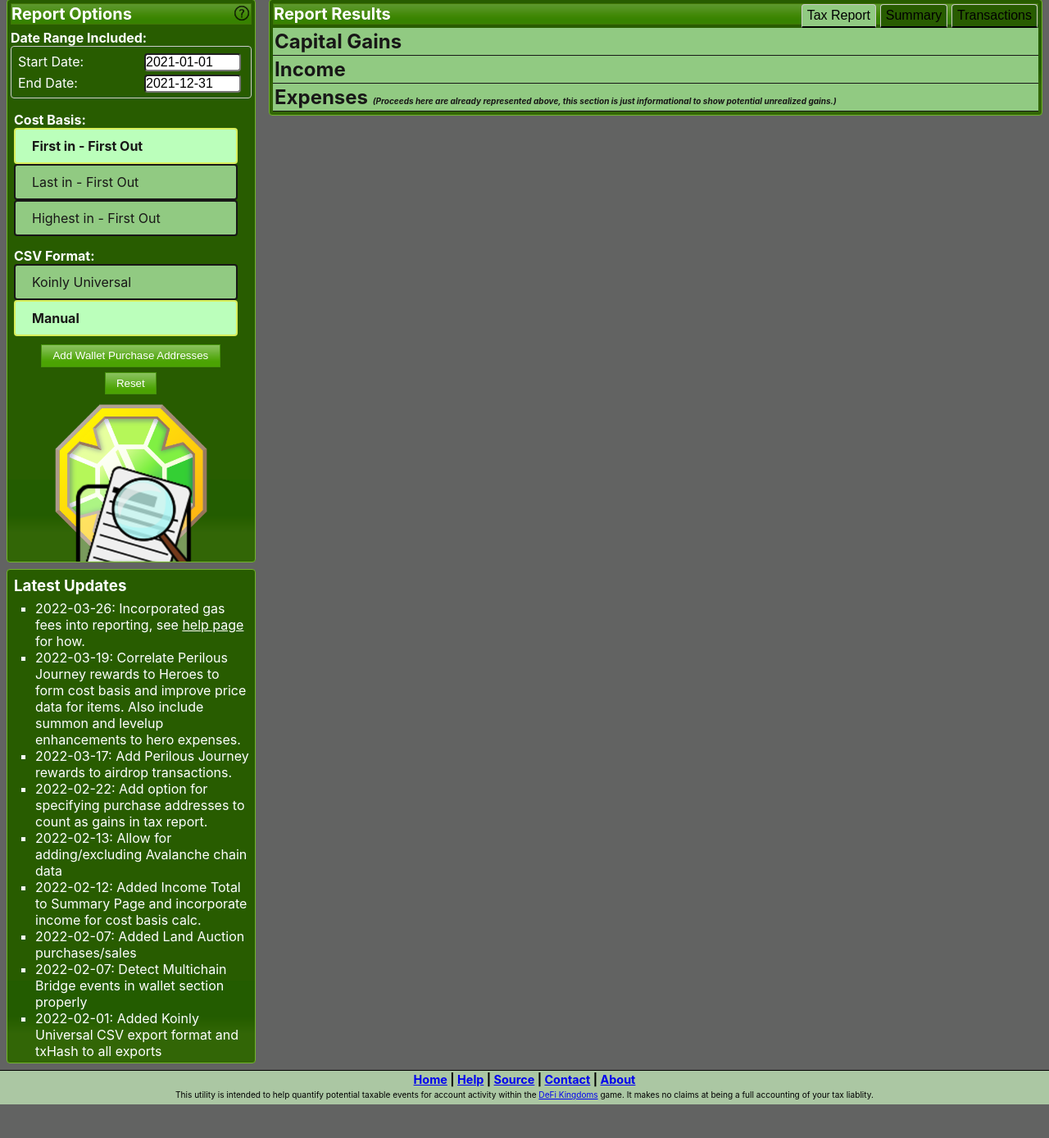
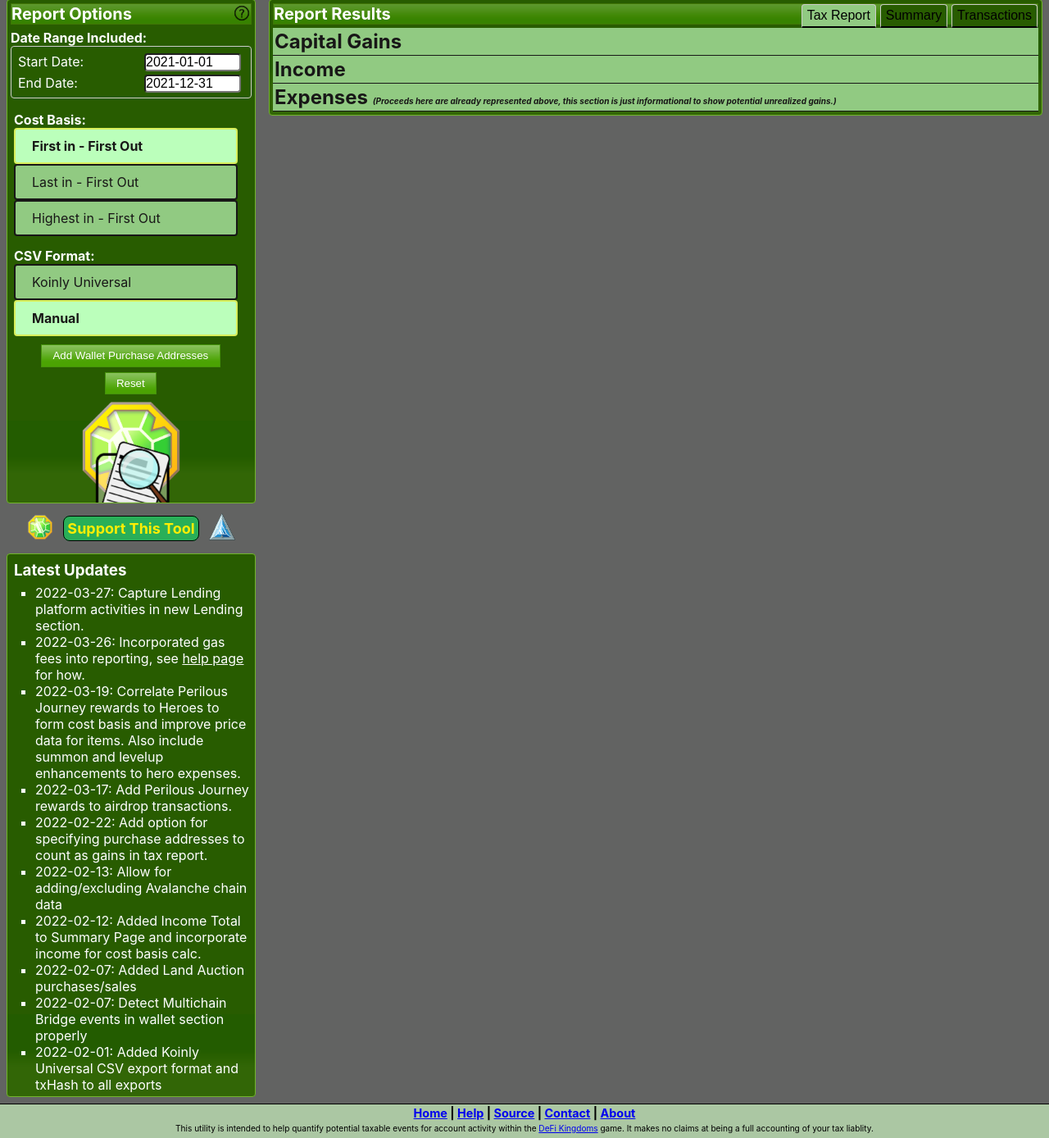
Before and after one commit to pwillworth/dfkreport, a Python web app: template web/templates/home.html in a window 1280 px wide. Shown: the part 72-1460 px from the top of the page at 82% size. Before the commit the page ends 1419 px from the top, so only its background shows below. Run offline with Jinja, Linux system fonts and the light colour scheme; the template is opened without the code that fills it, so the values that code supplies are empty.

Commit message:
Updated links help and other text

```diff
--- a/contracts.py
+++ b/contracts.py
@@ -151,7 +151,7 @@
     '0x481721B918c698ff5f253c56684bAC8dCa84346c': '1BTC Bridge',
     '0x6a82A17B48EF6be278BBC56138F35d04594587E3': 'TranqFarms',
     '0x55aE07Bb8Bae1501F9aEBF35801B5699eAE63bb7': 'xTranqFarms',
-    '0x34B9aa82D89AE04f0f546Ca5eC9C93eFE1288940': 'TranqLending',
+    '0x34B9aa82D89AE04f0f546Ca5eC9C93eFE1288940': 'TranqOneLending',
     '0x973f22036A0fF3A93654e7829444ec64CB37BD78': 'TranqStoneLending',
     '0xd9c0D8Ad06ABE10aB29655ff98DcAAA0E059184A': 'Tranq1WBTCLending',
     '0x481721B918c698ff5f253c56684bAC8dCa84346c': 'Tranq1BTCLending',
--- a/web/static/dfktax.css
+++ b/web/static/dfktax.css
@@ -156,6 +156,32 @@
 	border-style: solid;
 	border-width: 2px;
 	border-radius: 4px;
+}
+.orphanBox {
+	position: relative;
+	margin: 8px;
+	padding: 4px;
+	text-align: center;
+}
+.orphanBox a, .orphanBox a:visited, .orphanBox a:link, .orphanBox a:active {
+	background: #29af58;
+	color:#feee04;
+}
+.orphanBox a:hover {
+	background: #125a9b;
+	color: #d9f1f7;
+}
+.orphanButton {
+  border: 1px solid black;
+  position:relative;
+  font-weight: bold;
+  border-radius: 8px;
+  padding: 4px;
+  margin-left: 8px;
+  margin-right: 8px;
+  top: -8px;
+  font-size: 18px;
+  text-decoration: none;
 }
 
 .boxHeader {
--- a/web/static/dfktax.js
+++ b/web/static/dfktax.js
@@ -106,6 +106,14 @@
   '0xf012702a5f0e54015362cBCA26a26fc90AA832a3': 'UniswapV2Router02 VenomSwap',
   '0xcEEB22Faf32FF4EAd24565225503807e41E5FE87': 'Uniswap SonicSwap',
   '0x481721B918c698ff5f253c56684bAC8dCa84346c': '1BTC Bridge',
+  '0x34B9aa82D89AE04f0f546Ca5eC9C93eFE1288940': 'TranqOneLending',
+  '0x973f22036A0fF3A93654e7829444ec64CB37BD78': 'TranqStoneLending',
+  '0xd9c0D8Ad06ABE10aB29655ff98DcAAA0E059184A': 'Tranq1WBTCLending',
+  '0x481721B918c698ff5f253c56684bAC8dCa84346c': 'Tranq1BTCLending',
+  '0xc63AB8c72e636C9961c5e9288b697eC5F0B8E1F7': 'Tranq1ETHLending',
+  '0xCa3e902eFdb2a410C952Fd3e4ac38d7DBDCB8E96': 'Tranq1USDCLending',
+  '0x7af2430eFa179dB0e76257E5208bCAf2407B2468': 'Tranq1USDTLending',
+  '0x49d95736FE7f1F32E3ee5deFc26c95bA22834639': 'Tranq1DAILending',
   '0x72Cb10C6bfA5624dD07Ef608027E366bd690048F': 'Jewel',
   '0xA9cE83507D872C5e1273E745aBcfDa849DAA654F': 'xJewels',
   '0x985458E523dB3d53125813eD68c274899e9DfAb4': 'USD Coin',
@@ -655,7 +663,7 @@
     $('#tx_lending_data').show();
     $('#tx_lending_data').append(
       '<tr><td>' + eventDate.toUTCString() + '</td>' +
-      '<td>' + lendingEvents[i].address + '</td>' +
+      '<td>' + address_map[lendingEvents[i].address] + '</td>' +
       '<td>' + lendingEvents[i].event + '</td>' +
       '<td>' + address_map[lendingEvents[i].coinType] + '</td>' +
       '<td>' + Number(tokenAmount).toFixed(5) + '</td>' +
--- a/web/templates/help.html
+++ b/web/templates/help.html
@@ -69,6 +69,7 @@
         <li>Quests: All of your rewards from sending heroes on quests.</li>
         <li>Wallet: Any miscellanous transfers to/from your wallet to non-game related addresses.</li>
         <li>Airdrop: Any Jewel airdrops you have received.</li>
+        <li>Lending: Records of lending and borrowing tokens on Tranquil Finance.  Note that interest paid and recieved through this platform is not recorded in the Tax Report income.  Also, when liqudations are recorded, the token listed is what you paid to liquidate a position.  The token you recieved for the liquidation will show up as a redeem transaction when you redeem it because you recieve the asset as actively lended.</li>
     </ul>
     <h3 class="helpTopic">Price Data</h3>
     <ul>
--- a/web/templates/home.html
+++ b/web/templates/home.html
@@ -274,13 +274,19 @@
       <div class="searchInput" style="text-align:center">
         <input type="button" value="Reset" class="ui-button" onclick="optionsReset()"/>
       </div></form>
-      <div style="display: flex; align-items: center; justify-content: center;height: 100%;"><img src="{{ BASE_SCRIPT_URL }}static/images/favicon.png" style="max-width: 200px;position: relative;bottom: -4px;" /></div>
+      <div style="display: flex; align-items: center; justify-content: center;height: 100%;"><img src="{{ BASE_SCRIPT_URL }}static/images/favicon.png" style="max-width: 128px;position: relative;bottom: -4px;" /></div>
     </div>
+    </div>
+    <div id="supportBox" class="orphanBox">
+      <img src="{{ BASE_SCRIPT_URL }}static/images/jewel.png" style="max-width:32px;"/>
+      <div class="inlineBlock"><a class="orphanButton" href="{{ BASE_SCRIPT_URL }}about.py" target="_blank">Support This Tool</a></div>
+      <img src="{{ BASE_SCRIPT_URL }}static/images/crystal.png" style="max-width:32px;"/>
     </div>
     <div id="reportCriteria" class="ghWidgetBox ui-widget-content">
       <h3>Latest Updates</h3>
       <div class="sectionHead"></div>
       <ul>
+        <li>2022-03-27: Capture Lending platform activities in new Lending section.</li>
         <li>2022-03-26: Incorporated gas fees into reporting, see <a href="{{ BASE_SCRIPT_URL }}help.py" title="Get help">help page</a> for how.</li>
         <li>2022-03-19: Correlate Perilous Journey rewards to Heroes to form cost basis and improve price data for items.  Also include summon and levelup enhancements to hero expenses.</li>
         <li>2022-03-17: Add Perilous Journey rewards to airdrop transactions.</li>
@@ -447,7 +453,7 @@
   </div>
 </div>
 <div class="footer">
-	<a href="{{ BASE_SCRIPT_URL }}home.py" title="Report page">Home</a> | <a href="{{ BASE_SCRIPT_URL }}help.py" title="Get help">Help</a> | <a href="https://github.com/pwillworth/dfkreport" title="Open Source Code for the application">Source</a> | <a href="https://github.com/pwillworth/dfkreport/discussions" title="Ask questions or submit ideas">Contact</a> | <a href="{{ BASE_SCRIPT_URL }}about.py" title="Support us and get info">About</a>
+	<a href="{{ BASE_SCRIPT_URL }}home.py" title="Report page">Home</a> | <a href="{{ BASE_SCRIPT_URL }}help.py" title="Get help" target="_blank">Help</a> | <a href="https://github.com/pwillworth/dfkreport" title="Open Source Code for the application" target="_blank">Source</a> | <a href="https://github.com/pwillworth/dfkreport/discussions" title="Ask questions or submit ideas" target="_blank">Contact</a> | <a href="{{ BASE_SCRIPT_URL }}about.py" title="Support us and get info" target="_blank">About</a>
 	<p style="padding: 4px;font-weight:normal;font-size: .7em;">This utility is intended to help quantify potential taxable events for account activity within the <a href="https://defikingdoms.com">DeFi Kingdoms</a> game.  It makes no claims at being a full accounting of your tax liablity.</p>
 </div>
 <div id="frame_box" style="display:none;"></div>
```
Also changed, not shown: events.py (+2 -6 lines).
